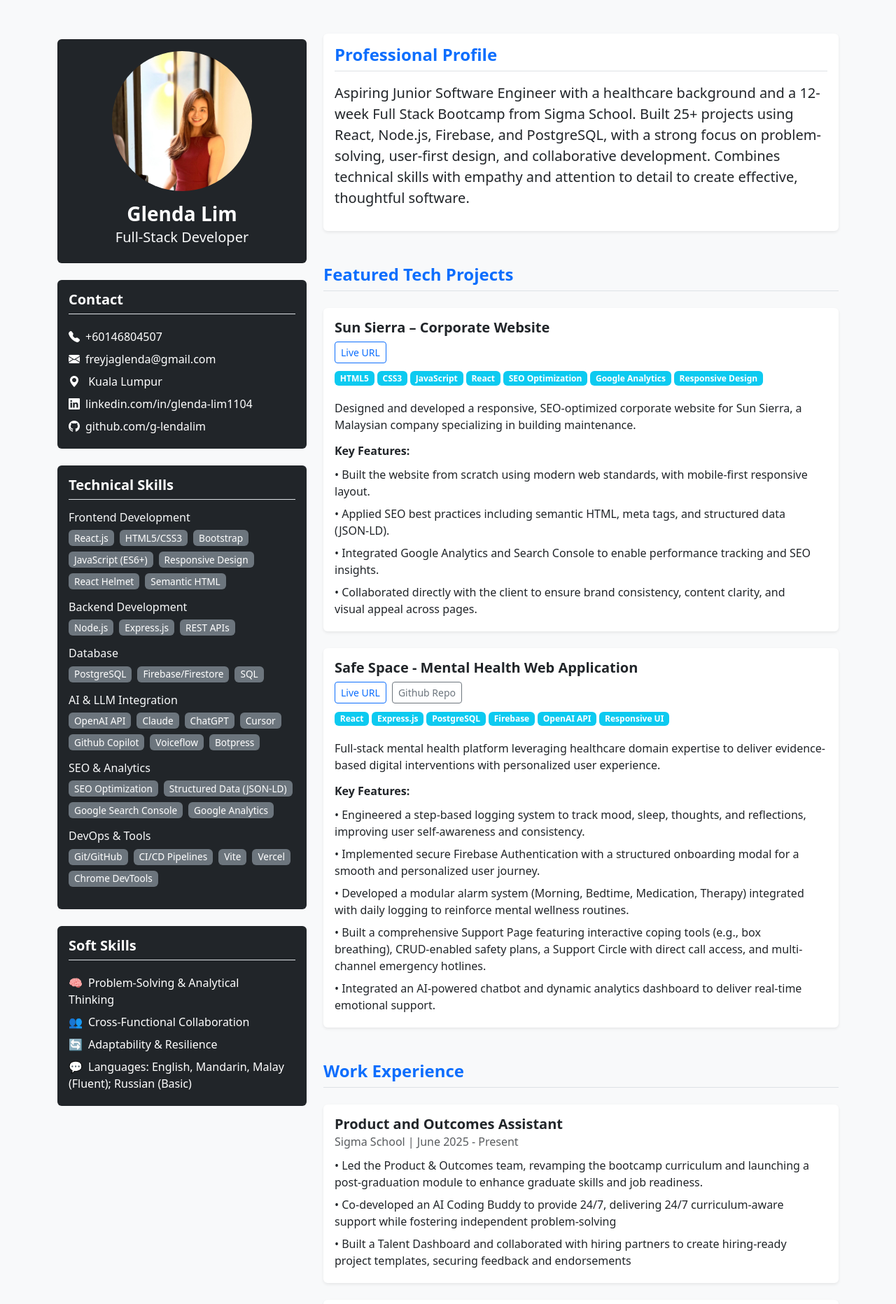
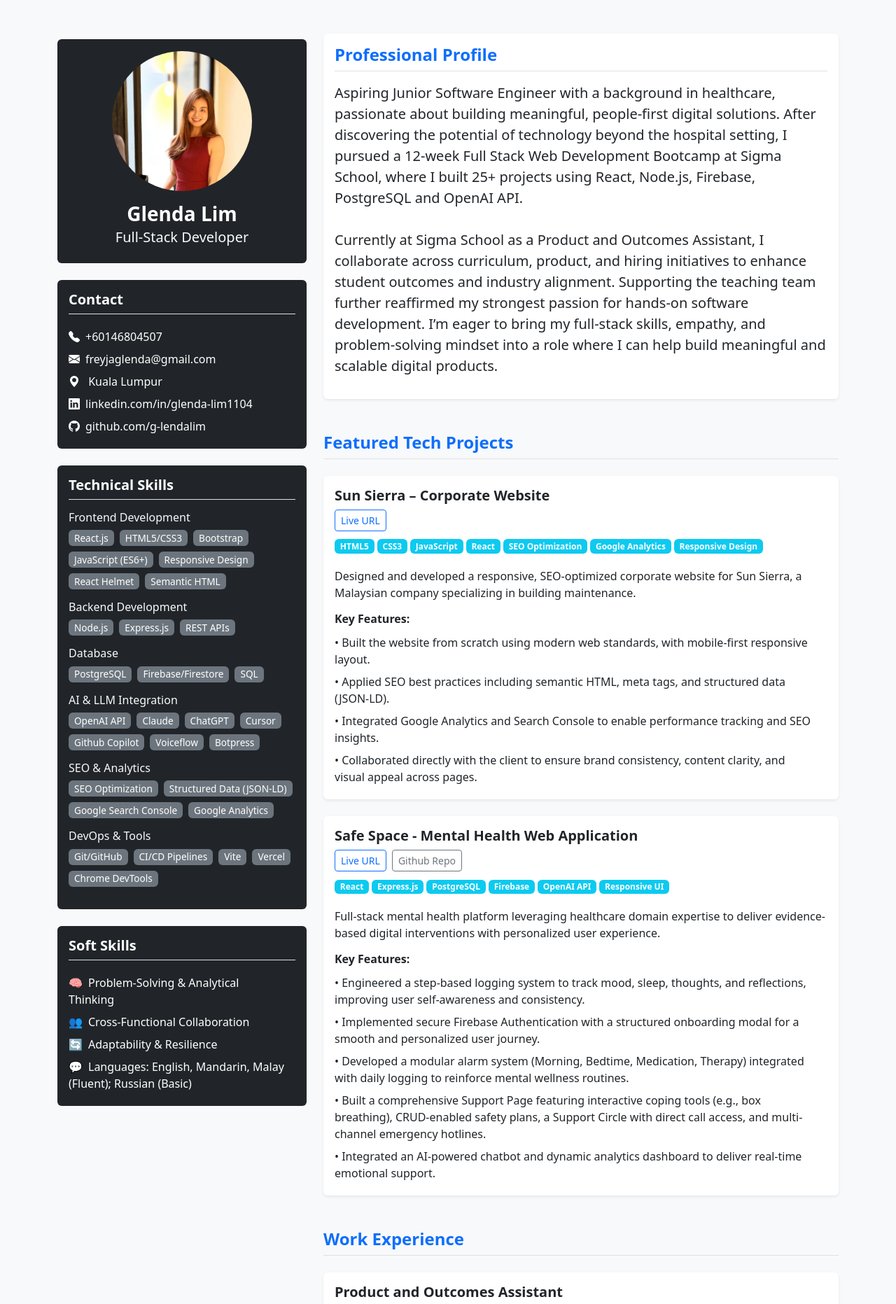
Before and after one commit to g-lendalim/Resume, a React (Vite) app: page / in a window 1280 px wide. Shown: the top 1863 px of the page at 70% size. Built offline with nearby package versions, Linux system fonts and the light colour scheme.

Commit message:
Updated Professional Summary and Job Responsibilities

```diff
--- a/src/App.jsx
+++ b/src/App.jsx
@@ -11,7 +11,10 @@ function ProfessionalProfile() {
         Professional Profile
       </h4>
       <p className="lead">
-        Aspiring Junior Software Engineer with a healthcare background and a 12-week Full Stack Bootcamp from Sigma School. Built 25+ projects using React, Node.js, Firebase, and PostgreSQL, with a strong focus on problem-solving, user-first design, and collaborative development. Combines technical skills with empathy and attention to detail to create effective, thoughtful software.
+        Aspiring Junior Software Engineer with a background in healthcare, passionate about building meaningful, people-first digital solutions. After discovering the potential of technology beyond the hospital setting, I pursued a 12-week Full Stack Web Development Bootcamp at Sigma School, where I built 25+ projects using React, Node.js, Firebase, PostgreSQL and OpenAI API.
+        <br/>
+        <br/>
+        Currently at Sigma School as a Product and Outcomes Assistant, I collaborate across curriculum, product, and hiring initiatives to enhance student outcomes and industry alignment. Supporting the teaching team further reaffirmed my strongest passion for hands-on software development. I’m eager to bring my full-stack skills, empathy, and problem-solving mindset into a role where I can help build meaningful and scalable digital products.
       {/* Aspiring Junior Software Engineer with a background in healthcare and recent completion of a 12-week Full Stack Bootcamp at Sigma School. Built 25+ projects using React, Node.js, Firebase, and PostgreSQL, gaining hands-on experience in both frontend and backend development.
       <br />
       Throughout this journey, I've actively cultivated strong problem-solving skills, adaptability, and a user-first mindset, drawing from my healthcare background to build thoughtful, effective software. I bring empathy and attention to detail into every project and thrive in collaborative environments. */}
@@ -206,7 +209,7 @@ function WorkExperience() {
         duration="June 2025 - Present"
         responsibilities={[
           "Led the Product & Outcomes team, revamping the bootcamp curriculum and launching a post-graduation module to enhance graduate skills and job readiness.",
-          "Co-developed an AI Coding Buddy to provide 24/7, delivering 24/7 curriculum-aware support while fostering independent problem-solving",
+          "Co-developed an AI Coding Buddy to provide 24/7 curriculum-aware support while fostering independent problem-solving",
           "Built a Talent Dashboard and collaborated with hiring partners to create hiring-ready project templates, securing feedback and endorsements"
         ]}
       />
```
